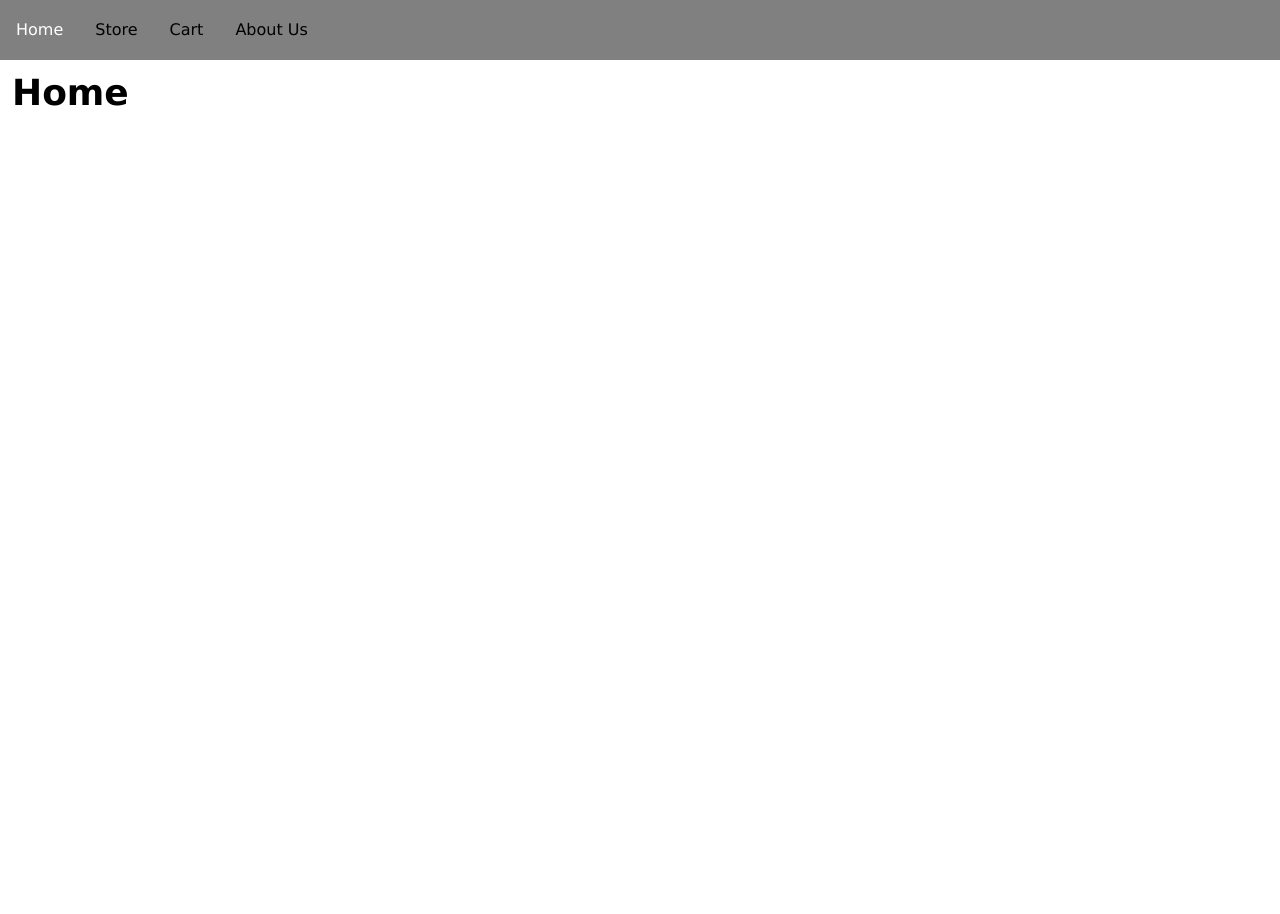
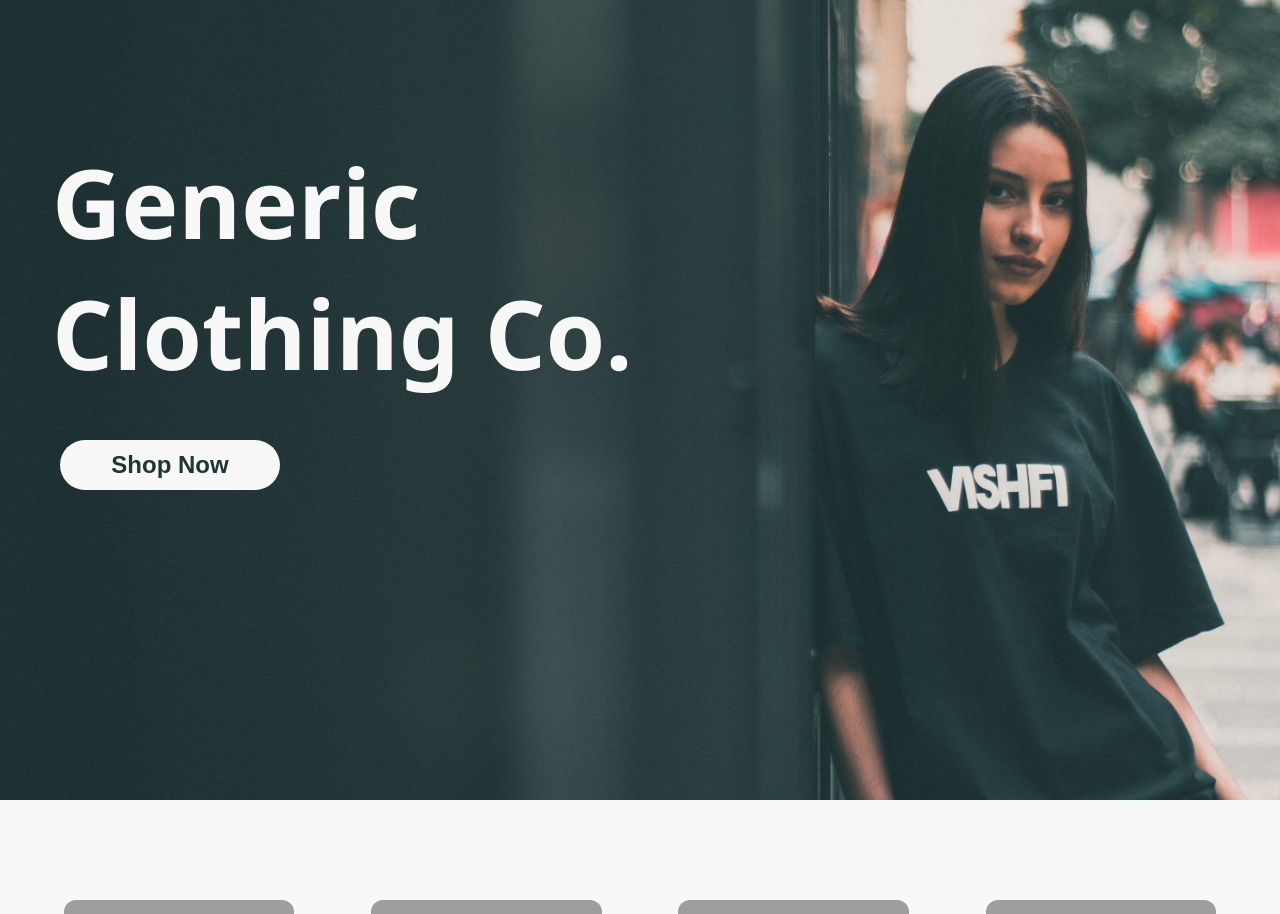
Before and after one commit to aclar119/Online-Store, a PHP site: page /Home.html in a window 1280 px wide. Shown: the top 914 px of the page. Before the commit the page ends 106 px from the top, so only its background shows below. Run offline with PHP 8.4, Linux system fonts and the light colour scheme; grey boxes are pictures that could not be loaded.

Commit message:
Home Page - Initial Build

```diff
--- a/Home/Home.css
+++ b/Home/Home.css
@@ -2,10 +2,12 @@
         /* Full page styling */
 
 html, body {
-    font-family: Verdana, Geneva, Tahoma, sans-serif;
+    font-family: 'Segoe UI', Tahoma, Geneva, Verdana, sans-serif;
     margin: 0;
     padding: 0;
     height: 100%;
+    width: 100%;
+    background-color: #F8F8F8;
 }
 
         /* Navbar styling */
@@ -50,3 +52,253 @@ h1 {
   font-size: 36px;
   text-align: left;
 }
+
+#top-main {
+  height: 100vh;
+  width: 100%;
+  background-image: url("Home\ Page\ Background.jpg");
+  background-size: cover;
+  background-position: 0% 10%;
+}
+
+#top-flex-container {
+  display: flex;
+  flex-wrap: nowrap;
+  flex-direction: row;
+  size: 100% 100%;
+}
+
+#title-outer {
+  color: #F8F8F8;
+  margin: 40px;
+  flex: 0 0 50%;
+}
+
+#title-outer h1{
+  margin-top: 15%;
+  font-size: 96px;
+  height:auto;
+  width: 600px;
+}
+
+#title-outer button{
+  margin: 20px;
+  margin-top: 30px;
+  height: 50px;
+  width: 220px;
+  background-color: #F8F8F8;
+  border: none;
+  border-radius: 32px;
+  font-size: 24px;
+  font-weight: bold;
+  color: #213536;
+}
+
+#featured {
+  display: flex;
+  margin-top: 100px;
+  margin-left: 5%;
+  margin-right: 5%;
+  width: 90%;
+  justify-content: center;
+  padding-bottom: 80px;
+}
+
+#featured>div {
+  max-width: 1200px;
+}
+
+/* Top featured Products */
+
+#featured-top {
+  display: flex;
+  flex-direction: row;
+  flex-wrap: nowrap;
+  height: auto;
+  align-items: center;
+  justify-content: space-between;
+  margin-bottom: 5%;
+}
+
+#featured-top .product {
+  width: 20%;
+}
+
+.product img {
+  width: 100%;
+  border-radius: 12px;
+}
+
+.grid-container {
+  display: grid;
+}
+
+.product-name {
+  margin: 10px;
+  font-size: 20px;
+  line-height: 20px;
+  grid-column: 1;
+  color: #213536;
+}
+
+.product-price {
+  margin: 10px;
+  grid-column: 2;
+  text-align: end;
+  font-size: 20px;
+  line-height: 20px;
+  font-weight: bold;
+  color: #2135367e;
+}
+
+/* Main Divider */
+
+#divider-container {
+  display: flex;
+  flex-direction: row;
+  flex-wrap: nowrap;
+  width: 100%;
+  align-items: center;
+}
+
+#divider-container div {
+  flex-grow: 1;
+  height: 4px;
+  border-radius: 4px;
+  background-color: #213536;
+}
+
+#divider-container button {
+  flex-grow: 0;
+  margin-left: 2.5%;
+  height: 40px;
+  width: 280px;
+  background-color: #213536;
+  border: none;
+  border-radius: 32px;
+  font-size: 20px;
+  font-weight: bold;
+  color: #F8F8F8;
+}
+
+
+
+
+
+
+/* Featured Shirts */
+
+h2.featured-shirts {
+  font-size: 20px;
+  font-weight: bold;
+  color: #213536;
+  margin-bottom: 2.5%;
+  margin-top: 5%;
+}
+
+div.featured-shirts {
+  width: 100%;
+  height: fit-content;
+  justify-content: space-between;
+}
+
+#featured-shirts-right {
+  flex: 0 0 62%;
+  display: flex;
+  flex-direction: column;
+  flex-wrap: nowrap;
+  align-content: space-between;
+  height: 100%;
+}
+
+/* Free Mockup T */
+
+
+/* Generic Colours Line Divider */
+
+#generic-colours-divider {
+  display: flex;
+  flex-direction: row;
+  flex-wrap: nowrap;
+  width: 100%;
+  align-items: center;
+}
+
+#generic-colours-divider h2 {
+  margin-right: 2.5%;
+  font-size: 20px;
+  font-weight: bold;
+  color: #213536;
+}
+
+#generic-colours-divider div {
+  flex-grow: 1;
+  height: 4px;
+  border-radius: 4px;
+  background-color: #2135367e;
+}
+
+#generic-colours-divider button {
+  flex-grow: 0;
+  margin-left: 2.5%;
+  height: 40px;
+  width: 160px;
+  background-color: #F8F8F8;
+  border: 1px solid #213536;
+  border-radius: 32px;
+  font-size: 20px;
+  font-weight: normal;
+  color: #213536;;
+}
+
+
+/* Generic Colours Line Items */
+
+#generic-colours-container {
+  display: flex;
+  flex-direction: row;
+  flex-wrap: nowrap;
+  width: 100%;
+  align-items: center;
+  justify-content: space-between;
+  height: 100%;
+}
+
+#generic-colours-container .product {
+  width: 48%;
+  height: 100%;
+}
+
+#generic-black-t {
+  height: 100%;
+}
+
+#generic-black-t img {
+  height: calc(100% - 40px);
+  object-fit: cover;
+}
+
+table {
+  /* border: 1px solid black; */
+}
+
+tr {
+  height: 1px;
+}
+
+td {
+  /* border: 1px solid black; */
+  padding-left: 20px;
+  padding-right: 20px;
+  height: inherit;
+}
+
+td#free-mockup-t {
+  padding-right: 0;
+  width: 62%;
+}
+
+#free-mockup-t img {
+  padding-right: 0;
+  width: 100%;
+}
--- a/Home/Home.html
+++ b/Home/Home.html
@@ -6,14 +6,146 @@
     </head>
     <body>
 
-        <ul>
+        <!-- <ul>
             <li><a href="../Home/Home.html">Home</a></li>
             <li><a href="../BrowseProducts/BrowseProducts.html">Store</a></li>
             <li><a href="../Cart/Cart.html">Cart</a></li>
             <li><a href="../AboutUs/AboutUs.html">About Us</a></li>
-        </ul>
+        </ul> -->
 
-        <h1>Home</h1>
+        <div id="top-main">
+            <div id="top-flex-container">
+                <div id="title-outer">
+                    <h1>Generic Clothing Co.</h1>
+                    <button>Shop Now</button>
+                </div>
+                <div></div>
+            </div>
+        </div>
 
+        <div id="featured">
+            <div>
+                <div id="featured-top">
+                    <div class="product">
+                        <img src="../Product Images/Your Logo T.png">
+                        <div class="grid-container">
+                            <p class="product-name">Your Logo T</p>
+                            <p class="product-price">$20</p>
+                        </div>
+                    </div>
+
+                    <div class="product">
+                        <img src="../Product Images/White Pants.png">
+                        <div class="grid-container">
+                            <p class="product-name">White Pants</p>
+                            <p class="product-price">$50</p>
+                        </div>
+                    </div>
+
+                    <div class="product">
+                        <img src="../Product Images/Beige Jacket.png">
+                        <div class="grid-container">
+                            <p class="product-name">Beige Jacket</p>
+                            <p class="product-price">$50</p>
+                        </div>
+                    </div>
+
+                    <div class="product">
+                        <img src="../Product Images/Leather Jacket.png">
+                        <div class="grid-container">
+                            <p class="product-name">Leather Jacket</p>
+                            <p class="product-price">$100</p>
+                        </div>
+                    </div>
+                </div>
+
+                <div id="divider-container">
+                    <div></div>
+                    <button>Shop All Products</button>
+                </div>
+
+                <h2 class="featured-shirts">Featured Shirts</h2>
+
+                <!-- Table needed to ensure columns are equal-height -->
+                <table>
+
+                    <!-- Generic Black T -->
+                    <tr>
+                        <td rowspan="4" style="padding-left: 0;">
+                            <div class="product" id="generic-black-t">
+                                <img src="../Product Images/Generic Black T.png">
+                                <div class="grid-container">
+                                    <p class="product-name">Generic Black T</p>
+                                    <p class="product-price">$15</p>
+                                </div>
+                            </div>
+                        </td>
+                    </tr>
+
+                    <!-- Free Mockup T -->
+                    <tr>
+                        <td id="free-mockup-t">
+                            <div class="product">
+                                <img src="../Product Images/Free Mockup T.png">
+                                <div class="grid-container">
+                                    <p class="product-name">Free Mockup T</p>
+                                    <p class="product-price">$15</p>
+                                </div>
+                            </div>
+
+                        </td>
+                    </tr>
+
+
+                    <tr>
+                        <td style="padding-right: 0;">
+                            <div id="generic-colours-divider">
+                                <h2>Generic Colours Line</h2>
+                                <div></div>
+                                <button>View More</button>
+                            </div>
+                        </td>
+                    </tr>
+
+                    <tr>
+                        <td style="padding-right: 0;">
+                            <div class="featured-shirts">
+
+                                <div id="featured-shirts-right">
+
+                                    <div id="generic-colours-container">
+
+                                        <!-- Generic White T -->
+                                        <div class="product">
+                                            <img src="../Product Images/Generic White T.png">
+                                            <div class="grid-container">
+                                                <p class="product-name">Generic White T</p>
+                                                <p class="product-price">$15</p>
+                                            </div>
+                                        </div>
+
+                                        <!-- Generic Blue T -->
+                                        <div class="product">
+                                            <img src="../Product Images/Generic Blue T.png">
+                                            <div class="grid-container">
+                                                <p class="product-name">Generic Blue T</p>
+                                                <p class="product-price">$15</p>
+                                            </div>
+                                        </div>
+
+                                    </div>
+                                </div>
+                            </div>
+                        </td>
+                    </tr>
+
+
+
+
+                </table>
+
+
+            </div>
+        </div>
     </body>
 </html>
```
Also changed, not shown: Home/Home Page Background.jpg (added), Product Images/Beige Jacket.png (added), Product Images/Free Mockup T.png (added), Product Images/Generic Black T.png (added), Product Images/Generic Blue T.png (added), Product Images/Generic White T.png (added), Product Images/Leather Jacket.png (added), Product Images/White Pants.png (added), Product Images/Your Logo T.png (added).
